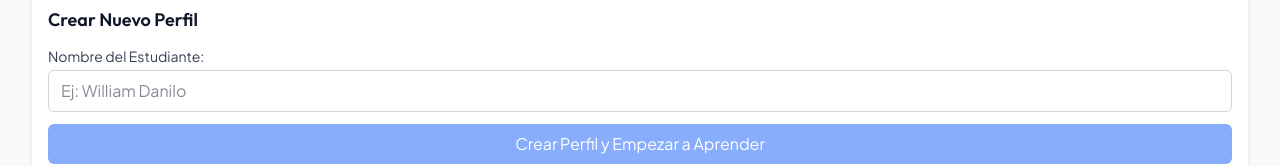
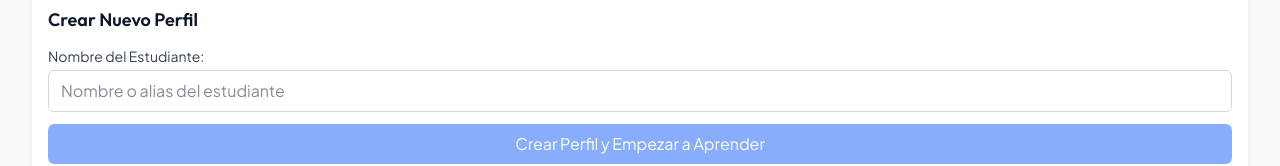
Before and after one commit to belentani7/WILLIAMSCHOOL, a React (Vite) app: page / in a window 1280 px wide. Both pictures are taken after a click on the button "Práctica y progreso". Shown: the part 252-418 px from the top of the page. Built offline with nearby package versions, Linux system fonts and the light colour scheme.

Commit message:
fix(privacy): remove identifying student details from public metadata and prompts

```diff
--- a/src/components/profile/ProfileSelector.tsx
+++ b/src/components/profile/ProfileSelector.tsx
@@ -118,7 +118,7 @@ export const ProfileSelector: React.FC<ProfileSelectorProps> = ({ onProfileSelec
               type="text"
               value={state.profileName}
               onChange={handleNameChange}
-              placeholder="Ej: William Danilo"
+              placeholder="Nombre o alias del estudiante"
               className="w-full px-3 py-2 border border-gray-300 rounded-md focus:outline-none focus:ring-2 focus:ring-blue-500"
             />
           </div>
```
